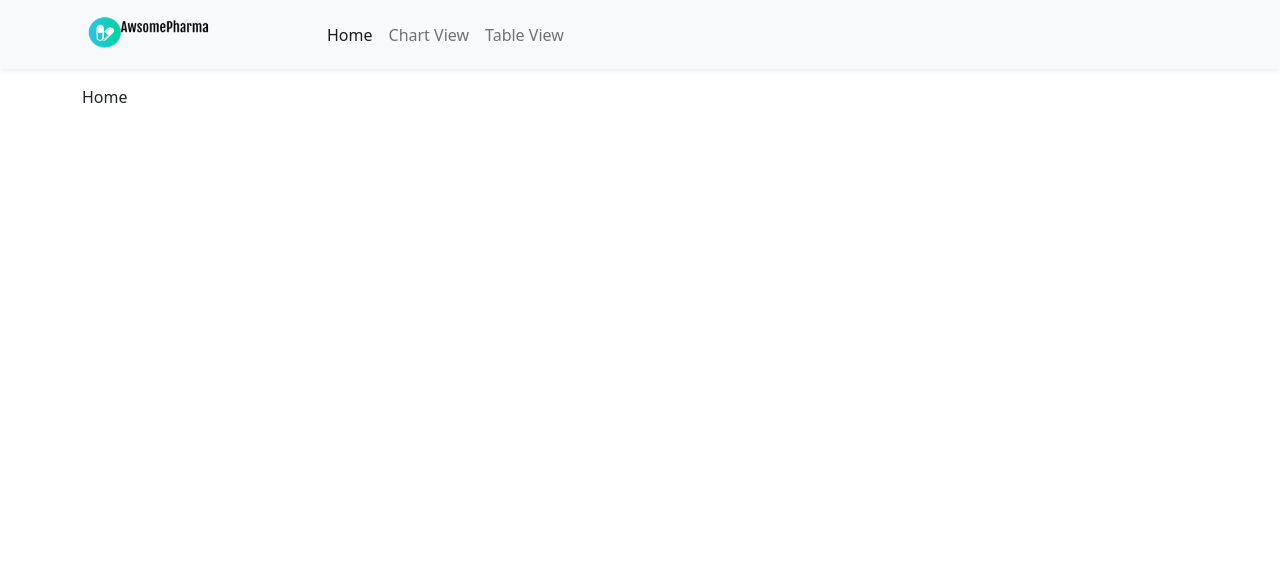
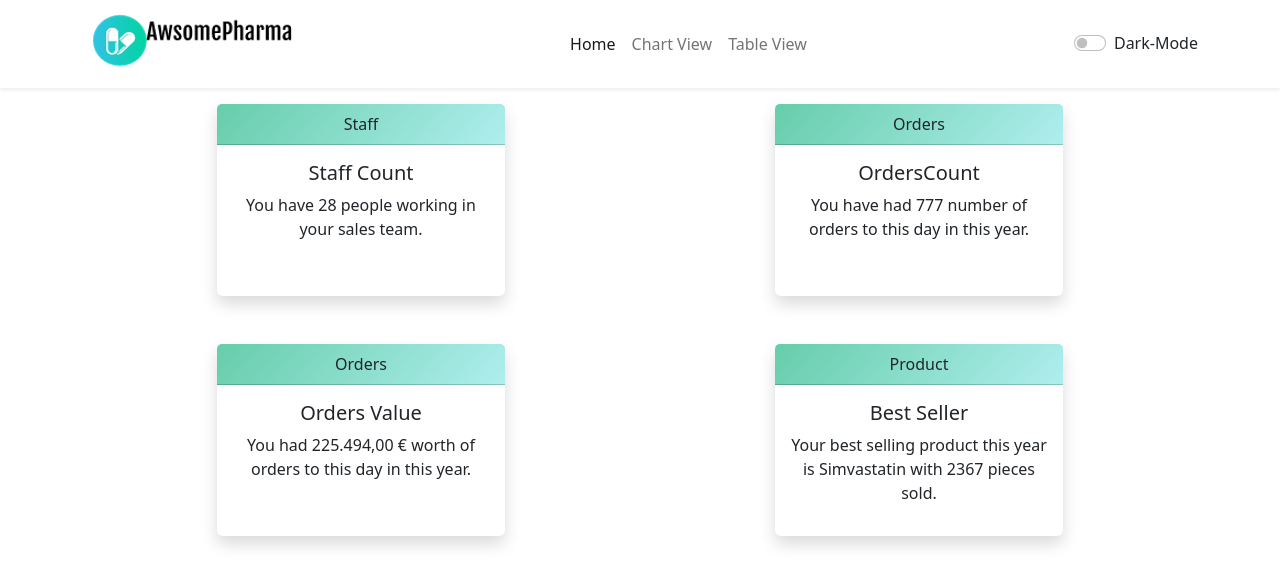
Before and after one commit to geriszabo/react-dashboard, a React (Vite) app: page / in a window 1280 px wide. Shown: the top 586 px of the page. Built offline with nearby package versions, Linux system fonts and the light colour scheme.

Commit message:
application ready, minor tweaks necessary

```diff
--- a/src/App.jsx
+++ b/src/App.jsx
@@ -12,7 +12,7 @@ function App() {
   return (
     <div>
       <NavBar></NavBar>
-      <Container>
+      <Container className="vh-100">
         <Routes>
           <Route
             path="/barchart"
--- a/src/components/Navbar.jsx
+++ b/src/components/Navbar.jsx
@@ -3,13 +3,14 @@ import { NavLink, Link } from "react-router-dom";
 import Container from "react-bootstrap/Container";
 import Nav from "react-bootstrap/Nav";
 import Navbar from "react-bootstrap/Navbar";
+import Form from "react-bootstrap/Form";
 
 export function NavBar() {
   const [isExpanded, setIsExpanded] = useState(false);
 
   return (
     <Navbar
-      bg="light"
+      variant="light"
       expand="lg"
       collapseOnSelect="true"
       expanded={isExpanded}
@@ -17,18 +18,20 @@ export function NavBar() {
       onBlur={() => setIsExpanded(false)}
       className="shadow-sm mb-3 "
     >
-      <Container>
-        <Navbar.Brand href="#">
-          <img
-            src="/src/imgs/logo.png"
-            width="60%"
-            className="d-inline-block align-top"
-            alt="React Bootstrap logo"
-          />
-        </Navbar.Brand>
+      <Container className="me-auto ms-auto">
+        <img
+          src="/src/imgs/logo.png"
+          maxwidth="10rem"
+          className="d-inline-block align-top"
+          alt="React Bootstrap logo"
+          // style={{ filter: "drop-shadow(0 0mm 4mm white)" }}
+        />
         <Navbar.Toggle aria-controls="basic-navbar-nav" />
-        <Navbar.Collapse id="basic-navbar-nav">
-          <Nav className="me-auto">
+        <Navbar.Collapse
+          className="text-center"
+          id="basic-navbar-nav d-flex justify-content-center"
+        >
+          <Nav className="me-auto ms-auto">
             <Nav.Link as={NavLink} to="/">
               Home
             </Nav.Link>
@@ -40,6 +43,9 @@ export function NavBar() {
             </Nav.Link>
           </Nav>
         </Navbar.Collapse>
+        <Form>
+          <Form.Check type="switch" id="custom-switch" label="Dark-Mode" />
+        </Form>
       </Container>
     </Navbar>
   );
--- /dev/null
+++ b/src/components/Stats.jsx
@@ -0,0 +1,151 @@
+import React from "react";
+import { dataSum } from "../data/dataSum";
+import { Card } from "react-bootstrap";
+import Container from "react-bootstrap/Container";
+import Row from "react-bootstrap/Row";
+import Col from "react-bootstrap/Col";
+
+let cardsInfo = dataSum.reduce(
+  (obj, order) => {
+    const { salespersonName, unitPrice, productName, quantitySold } = order;
+    obj.orders += 1;
+    obj.ordersValue += unitPrice * quantitySold;
+    if (!obj.staff[salespersonName]) {
+      obj.staff[salespersonName] = quantitySold;
+    } else {
+      obj.staff[salespersonName] += quantitySold;
+    }
+    if (!obj.bestSeller[productName])
+      obj.bestSeller[productName] = quantitySold;
+    else {
+      obj.bestSeller[productName] += quantitySold;
+    }
+    return obj;
+  },
+  {
+    staff: [],
+    orders: 0,
+    ordersValue: 0,
+    bestSeller: [],
+  }
+);
+
+console.log(cardsInfo);
+
+export default function Stats() {
+  return (
+    <Container
+      fluid
+      className="text-center justify-content-center align-items-center"
+
+    >
+      <Row>
+        <Col className="d-flex justify-content-center mb-5">
+          <Card
+            style={{ width: "18rem", height: "12rem" }}
+            className="border-0 shadow"
+          >
+            <Card.Header
+              style={{
+                background:
+                  "linear-gradient(130deg, mediumaquamarine, paleturquoise)",
+              }}
+            >
+              Staff
+            </Card.Header>
+            <Card.Body>
+              <Card.Title> Staff Count </Card.Title>
+              <Card.Text>
+                You have {Object.keys(cardsInfo.staff).length} people working in
+                your sales team.
+              </Card.Text>
+            </Card.Body>
+          </Card>
+        </Col>
+        <Col className="d-flex justify-content-center mb-5">
+          <Card
+            style={{ width: "18rem", height: "12rem" }}
+            className="border-0 shadow"
+          >
+            <Card.Header
+              style={{
+                background:
+                  "linear-gradient(130deg, mediumaquamarine, paleturquoise)",
+              }}
+            >
+              Orders
+            </Card.Header>
+            <Card.Body>
+              <Card.Title> OrdersCount </Card.Title>
+              <Card.Text>
+                You have had {cardsInfo.orders} number of orders to this day in
+                this year.
+              </Card.Text>
+            </Card.Body>
+          </Card>
+        </Col>
+      </Row>
+      <Row>
+        <Col className="d-flex justify-content-center mb-5">
+          <Card
+            style={{ width: "18rem", height: "12rem" }}
+            className="border-0 shadow"
+          >
+            <Card.Header
+              style={{
+                background:
+                  "linear-gradient(130deg, mediumaquamarine, paleturquoise)",
+              }}
+            >
+              Orders
+            </Card.Header>
+            <Card.Body>
+              <Card.Title>Orders Value </Card.Title>
+              <Card.Text>
+                You had{" "}
+                {new Intl.NumberFormat("de-DE", {
+                  style: "currency",
+                  currency: "EUR",
+                }).format(cardsInfo.ordersValue)}{" "}
+                worth of orders to this day in this year.
+              </Card.Text>
+            </Card.Body>
+          </Card>
+        </Col>
+        <Col className="d-flex justify-content-center mb-5">
+          <Card
+            style={{ width: "18rem", height: "12rem" }}
+            className="border-0 shadow"
+          >
+            <Card.Header
+              style={{
+                background:
+                  "linear-gradient(130deg, mediumaquamarine, paleturquoise)",
+              }}
+            >
+              Product
+            </Card.Header>
+            <Card.Body>
+              <Card.Title> Best Seller</Card.Title>
+              <Card.Text>
+                Your best selling product this year is{" "}
+                {
+                  Object.entries(cardsInfo.bestSeller).sort(
+                    (a, b) => b[1] - a[1]
+                  )[0][0]
+                }{" "}
+                with{" "}
+                {
+                  Object.entries(cardsInfo.bestSeller).sort(
+                    (a, b) => b[1] - a[1]
+                  )[0][1]
+                }{" "}
+                pieces sold.
+              </Card.Text>
+            </Card.Body>
+          </Card>
+        </Col>
+      </Row>
+    </Container>
+  );
+}
--- a/src/pages/Home.jsx
+++ b/src/pages/Home.jsx
@@ -1,7 +1,10 @@
 import React from 'react'
+import Stats from '../components/Stats'
 
 export function Home() {
   return (
-    <div>Home</div>
+    <div>
+      <Stats></Stats>
+    </div>
   )
 }
```
